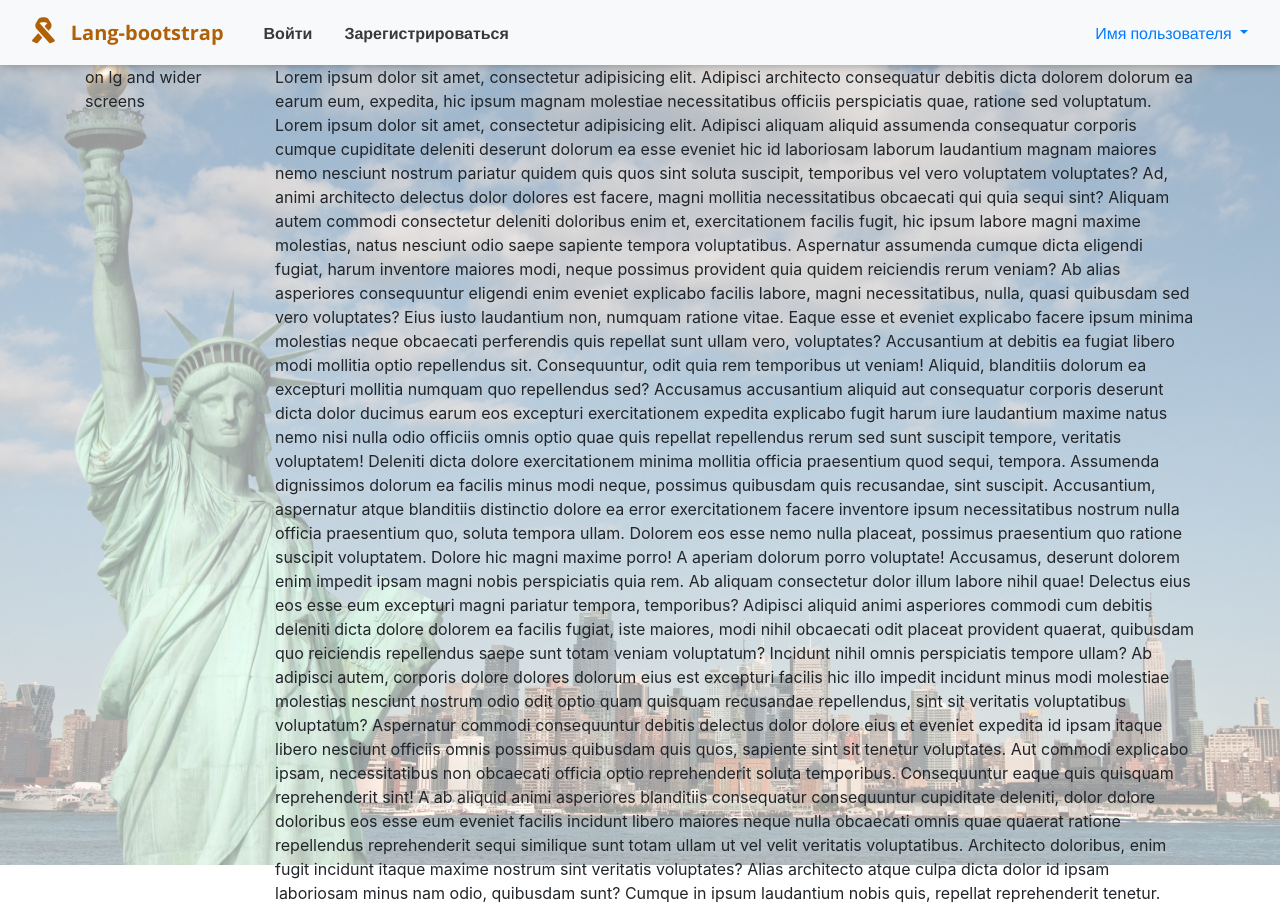
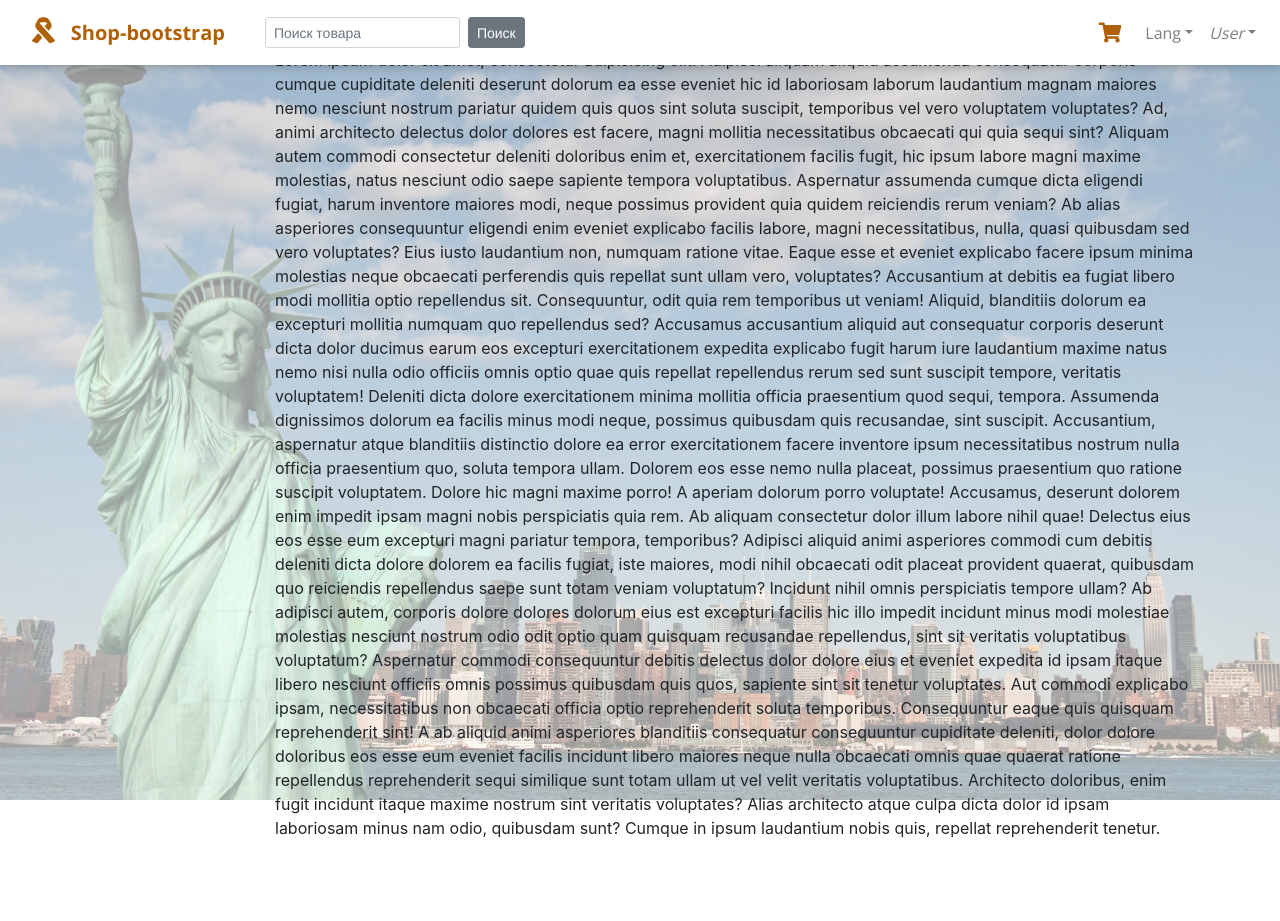
Before and after one commit to MaxGoover/lang-bootstrap-vue, a Vue app: page / in a window 1280 px wide. After the commit the page ends 856 px from the top, so only its background shows below. Built offline with nearby package versions, Linux system fonts and the light colour scheme.

Commit message:
Bad Commit

```diff
--- a/src/components/app/AppHeader.vue
+++ b/src/components/app/AppHeader.vue
@@ -1,6 +1,10 @@
 <template>
   <header>
-    <nav class="navbar navbar-expand-md bg-light">
+    <b-navbar
+      toggleable="md"
+      type="light"
+      variant="white"
+    >
       <!--Логотип-->
       <router-link
         class="navbar-brand ml-2 ml-sm-3"
@@ -9,56 +13,49 @@
         <i class="fa fa-ribbon" aria-hidden="true" style="font-size: 26px"/>
         <span class="ml-3">{{ $t('app.name') }}</span>
       </router-link>
+      <b-navbar-toggle target="nav-collapse"/>
+      <b-collapse id="nav-collapse" is-nav>
 
-      <!--Иконка меню-->
-      <button
-        class="navbar-toggler"
-        type="button"
-        aria-controls="navbar"
-        aria-expanded="false"
-        aria-label="Toggle navigation"
-        data-target="#navbar"
-        data-toggle="collapse"
-      >
-        <i class="fa fa-bars" aria-hidden="true"/>
-      </button>
+        <!--Поиск товара-->
+        <b-nav-form class="ml-2 ml-sm-4">
+          <b-form-input
+            class="mr-md-2"
+            size="sm"
+            :placeholder="$t('appHeader.searchGoods')"
+          />
+          <b-button size="sm" class="my-2 my-md-0" type="submit">{{ $t('appHeader.search') }}</b-button>
+        </b-nav-form>
 
-      <!--Элементы меню-->
-      <div class="collapse navbar-collapse" id="navbar">
-        <ul class="navbar-nav">
-          <li
-            v-for="(item, i) in menuItems"
-            :key="i"
-            class="nav-item ml-3 my-auto"
+        <b-navbar-nav class="ml-auto">
+          <!--Корзина-->
+          <router-link
+            class="navbar-brand"
+            :to="{ name: 'Main' }"
           >
-            <router-link class="nav-link" :to="item.route">
-              {{ item.title }}
-            </router-link>
-          </li>
-        </ul>
+            <i
+              class="fa fa-shopping-cart"
+              aria-hidden="true"
+              :title="$t('appHeader.cart')"
+            />
+          </router-link>
 
-        <!--Профиль пользователя-->
-        <div class="nav-item dropdown ml-auto">
-          <a
-            class="nav-link dropdown-toggle"
-            id="navbarDropdown"
-            role="button"
-            aria-expanded="false"
-            aria-haspopup="true"
-            data-toggle="dropdown"
-          >
-            Имя пользователя
-          </a>
-          <div class="dropdown-menu" aria-labelledby="navbarDropdown">
-            <a class="dropdown-item" href="#">Action</a>
-            <a class="dropdown-item" href="#">Another action</a>
-            <div class="dropdown-divider"></div>
-            <a class="dropdown-item" href="#">Something else here</a>
-          </div>
-        </div>
-      </div>
-    </nav>
-    <div class="void"></div>
+          <b-nav-item-dropdown text="Lang" right>
+            <b-dropdown-item href="#">EN</b-dropdown-item>
+            <b-dropdown-item href="#">RU</b-dropdown-item>
+          </b-nav-item-dropdown>
+
+          <!--Меню пользователя-->
+          <b-nav-item-dropdown right>
+            <!-- Using 'button-content' slot -->
+            <template v-slot:button-content>
+              <em>User</em>
+            </template>
+            <b-dropdown-item href="#">{{ $t('appHeader.profile') }}</b-dropdown-item>
+            <b-dropdown-item href="#">{{ $t('appHeader.logout') }}</b-dropdown-item>
+          </b-nav-item-dropdown>
+        </b-navbar-nav>
+      </b-collapse>
+    </b-navbar>
   </header>
 </template>
 
@@ -77,6 +74,10 @@ export default {
     ...mapState('authorization', ['isAuthorized']),
     menuItems() {
       return this.isAuthorized ? [
+        new MenuItem(
+          this.$i18n.t('appHeader.training'),
+          { name: 'Grammar' }
+        ),
         new MenuItem(
           this.$i18n.t('appHeader.training'),
           { name: 'Grammar' }
--- a/src/i18n/messages/modules/ru.js
+++ b/src/i18n/messages/modules/ru.js
@@ -1,11 +1,16 @@
 export default {
   app: {
-    name: 'Lang-bootstrap'
+    name: 'Shop-bootstrap'
   },
   appHeader: {
+    cart: 'Корзина',
     login: 'Войти',
     logout: 'Выйти',
     main: 'Главная',
+    profile: 'Профиль',
+    search: 'Поиск',
+    searchGoods: 'Поиск товара',
+    shop: 'Магазин',
     signup: 'Зарегистрироваться',
     training: 'Тренировки'
   },
```
Also changed, not shown: src/components/app/AppHeaderOld.vue (added, +106 -0 lines).
